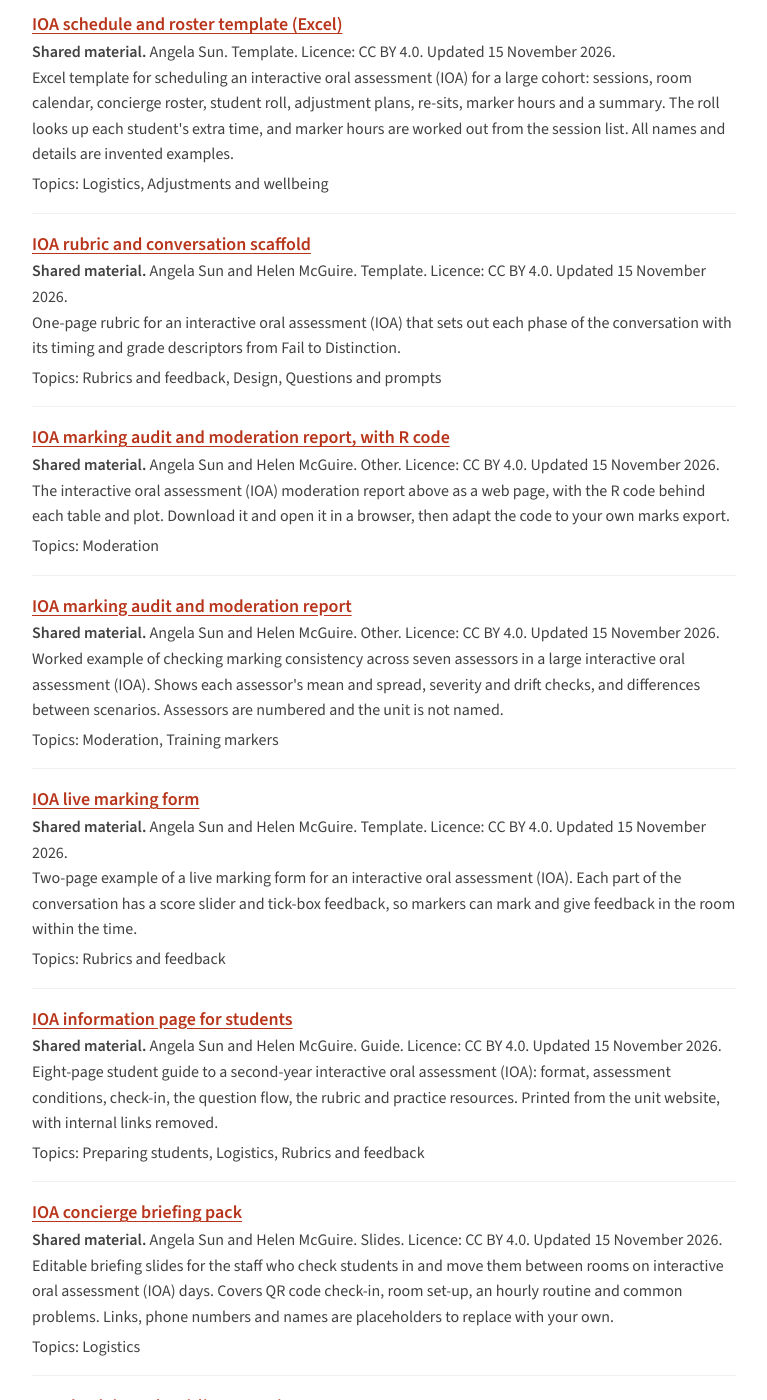
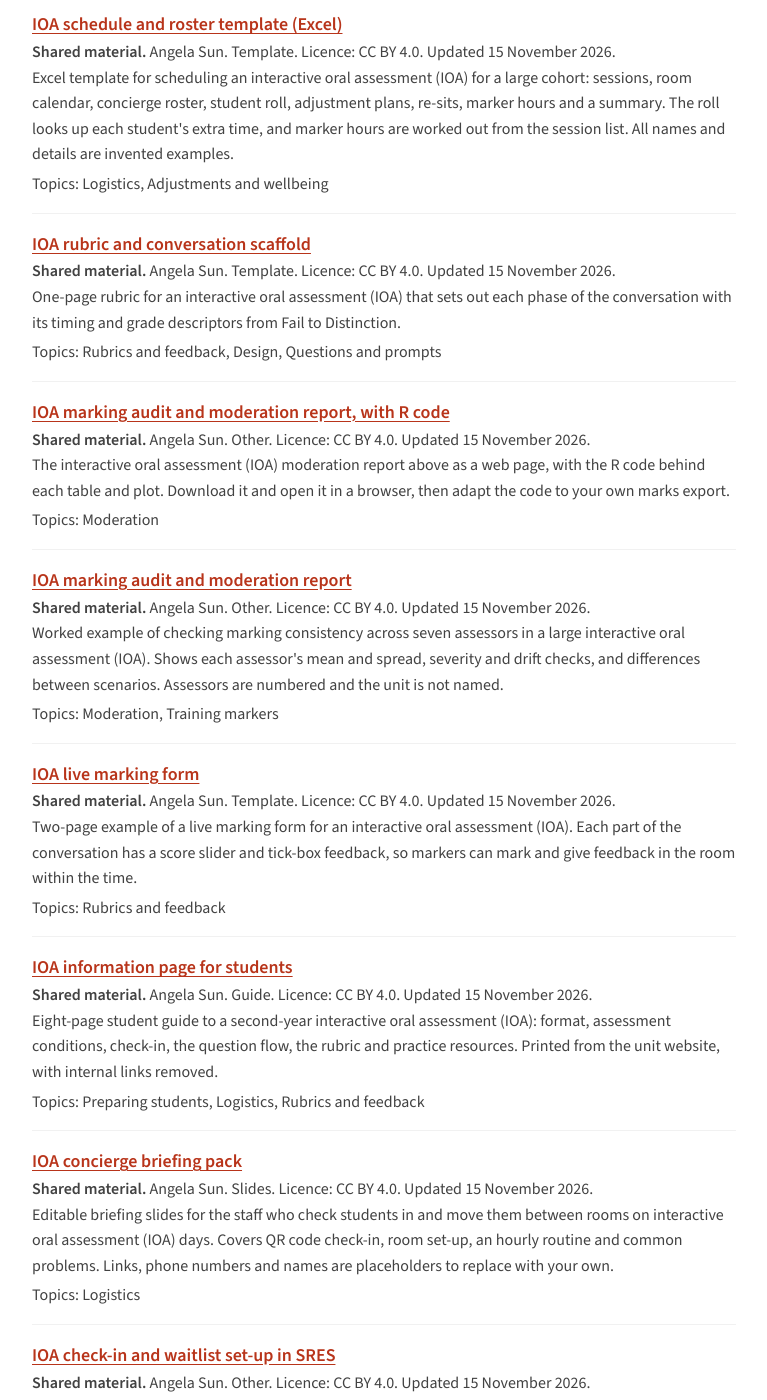
Before and after one commit to HelloAngela/ioa-hub, a Jekyll site: the page built from resources.md, in a window 1280 px wide and 1400 px high, scrolled down 1890 px. Shown: the whole window, without its empty margins (52-819 px from the left). Built offline with Jekyll 4.4.1, drawn with Linux system fonts in a browser that asks for light colours; some of the changed text lies outside the part shown.

Commit message:
Resources: credit the shared IOA materials to Angela Sun only
Co-Authored-By: Claude Opus 5.5 <noreply@anthropic.com>

```diff
--- a/_data/resources.yml
+++ b/_data/resources.yml
@@ -86,7 +86,7 @@
   file: ioa-assessor-training.pdf
   description: "Slides from an assessor training session for a large second-year interactive oral assessment (IOA) in microbiology and immunology. Covers the IOA format, question types, the rubric, a mock run, marking calibration and the run sheet for assessment days. Assessor names are replaced with numbers."
   type: slides
-  authors: Angela Sun and Helen McGuire
+  authors: Angela Sun
   licence: CC BY 4.0
   updated: 2026-11-15
   status: current
@@ -97,7 +97,7 @@
   file: ioa-concierge-info-pack.pptx
   description: "Editable briefing slides for the staff who check students in and move them between rooms on interactive oral assessment (IOA) days. Covers QR code check-in, room set-up, an hourly routine and common problems. Links, phone numbers and names are placeholders to replace with your own."
   type: slides
-  authors: Angela Sun and Helen McGuire
+  authors: Angela Sun
   licence: CC BY 4.0
   updated: 2026-11-15
   status: current
@@ -108,7 +108,7 @@
   file: sres-check-in-waitlist-setup.png
   description: "Screenshot of the settings for an interactive oral assessment (IOA) check-in and waitlist column in SRES, the University of Sydney's Student Relationship Engagement System. Use it with the concierge briefing pack."
   type: other
-  authors: Angela Sun and Helen McGuire
+  authors: Angela Sun
   licence: CC BY 4.0
   updated: 2026-11-15
   status: current
@@ -119,7 +119,7 @@
   file: ioa-student-information-page.pdf
   description: "Eight-page student guide to a second-year interactive oral assessment (IOA): format, assessment conditions, check-in, the question flow, the rubric and practice resources. Printed from the unit website, with internal links removed."
   type: guide
-  authors: Angela Sun and Helen McGuire
+  authors: Angela Sun
   licence: CC BY 4.0
   updated: 2026-11-15
   status: current
@@ -130,7 +130,7 @@
   file: ioa-live-marking-rubric-schema.pdf
   description: "Two-page example of a live marking form for an interactive oral assessment (IOA). Each part of the conversation has a score slider and tick-box feedback, so markers can mark and give feedback in the room within the time."
   type: template
-  authors: Angela Sun and Helen McGuire
+  authors: Angela Sun
   licence: CC BY 4.0
   updated: 2026-11-15
   status: current
@@ -141,7 +141,7 @@
   file: ioa-rubric-conversation-scaffold.pdf
   description: "One-page rubric for an interactive oral assessment (IOA) that sets out each phase of the conversation with its timing and grade descriptors from Fail to Distinction."
   type: template
-  authors: Angela Sun and Helen McGuire
+  authors: Angela Sun
   licence: CC BY 4.0
   updated: 2026-11-15
   status: current
@@ -152,7 +152,7 @@
   file: ioa-marking-moderation-report.pdf
   description: "Worked example of checking marking consistency across seven assessors in a large interactive oral assessment (IOA). Shows each assessor's mean and spread, severity and drift checks, and differences between scenarios. Assessors are numbered and the unit is not named."
   type: other
-  authors: Angela Sun and Helen McGuire
+  authors: Angela Sun
   licence: CC BY 4.0
   updated: 2026-11-15
   status: current
@@ -163,7 +163,7 @@
   file: ioa-marking-moderation-report.html
   description: "The interactive oral assessment (IOA) moderation report above as a web page, with the R code behind each table and plot. Download it and open it in a browser, then adapt the code to your own marks export."
   type: other
-  authors: Angela Sun and Helen McGuire
+  authors: Angela Sun
   licence: CC BY 4.0
   updated: 2026-11-15
   status: current
```
